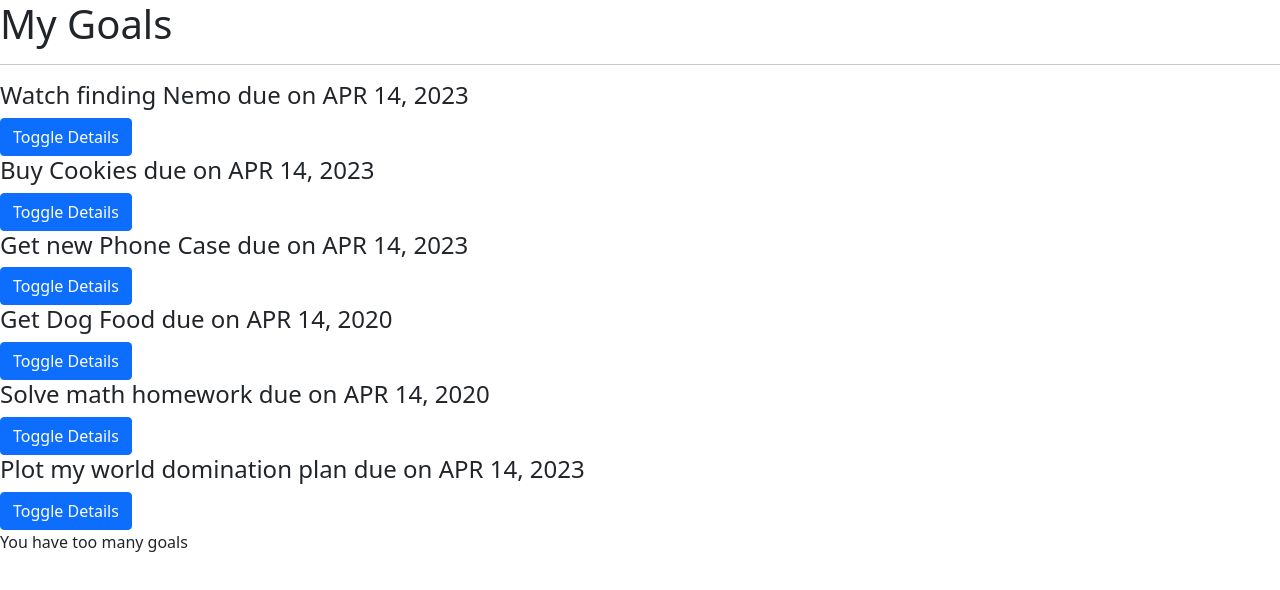
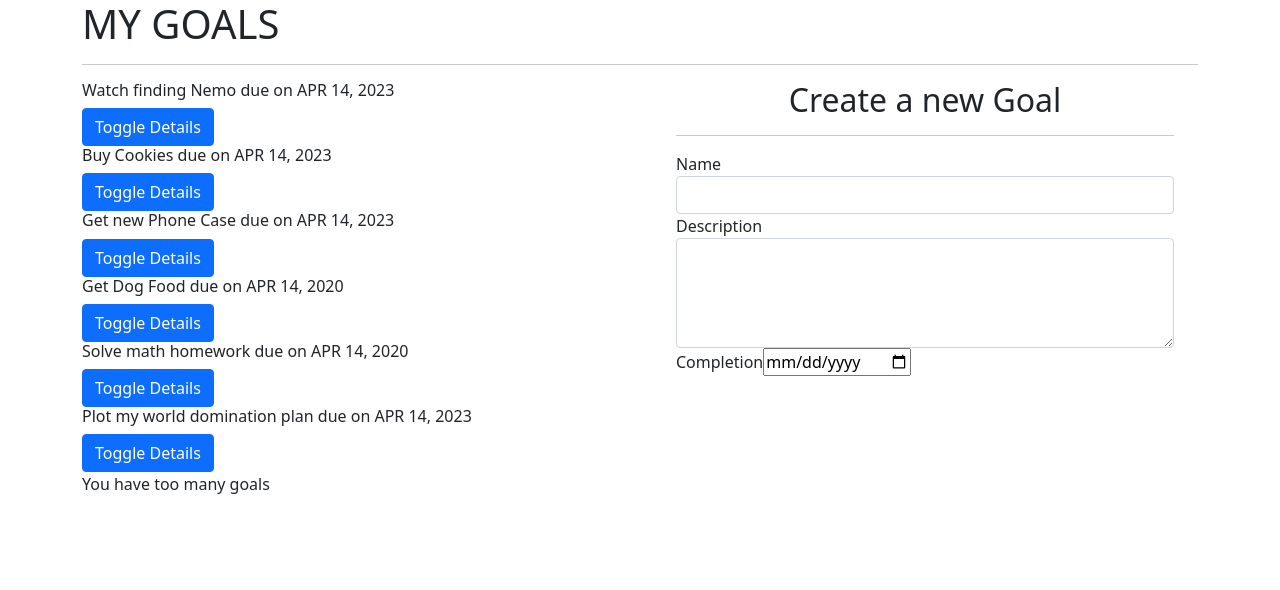
Before and after one commit to linetlucy-genchabe/my-goals, an Angular app: page / in a window 1280 px wide. Shown: the top 590 px of the page. Built offline with nearby package versions, Linux system fonts and the light colour scheme.

Commit message:
add columns

```diff
--- a/src/app/app.module.ts
+++ b/src/app/app.module.ts
@@ -7,6 +7,7 @@ import { GoalComponent } from './goal/goal.component';
 import { GoalDetailComponent } from './goal-detail/goal-detail.component';
 import { StrikethroughDirective } from './strikethrough.directive';
 import { DateCountPipe } from './date-count.pipe';
+import { GoalFormComponent } from './goal-form/goal-form.component';
 
 @NgModule({
   declarations: [
@@ -14,7 +15,8 @@ import { DateCountPipe } from './date-count.pipe';
     GoalComponent,
     GoalDetailComponent,
     StrikethroughDirective,
-    DateCountPipe
+    DateCountPipe,
+    GoalFormComponent
   ],
   imports: [
     BrowserModule,
--- /dev/null
+++ b/src/app/goal-form/goal-form.component.html
@@ -0,0 +1,23 @@
+<div class="container-fluid">
+    <h2 class="text-center">Create a new Goal</h2>
+    <hr>
+    <form>
+        <div class="form-group">
+
+            <label for="name">Name</label>
+            <input type="text" required class="form-control" id="name">
+
+        </div>
+        <div class="form-group">
+
+            <label for="description">Description</label>
+            <textarea class="form-control" id="description" rows="4" required></textarea>
+
+        </div>
+        <div class="form-group">
+            <label for="complete">Completion</label>
+            <input type='date' id="complete" required>
+
+        </div>
+    </form>
+</div>
--- /dev/null
+++ b/src/app/goal-form/goal-form.component.ts
@@ -0,0 +1,15 @@
+import { Component, OnInit } from '@angular/core';
+
+@Component({
+  selector: 'app-goal-form',
+  templateUrl: './goal-form.component.html',
+  styleUrls: ['./goal-form.component.css']
+})
+export class GoalFormComponent implements OnInit {
+
+  constructor() { }
+
+  ngOnInit(): void {
+  }
+
+}
--- a/src/app/goal/goal.component.html
+++ b/src/app/goal/goal.component.html
@@ -1,4 +1,4 @@
-<div calss="container">
+<!-- <div calss="container">
     <h1>My Goals</h1>
     <hr>
 
@@ -20,16 +20,28 @@
 
     <p *ngIf='goals.length > 5'>You have too many goals</p>
 
+</div> -->
+
+<div class="container">
+    <h1>MY GOALS</h1>
+    <hr>
+
+    <div class="row">
+        <div class="col-md-6">
+            <div *ngFor='let goal of goals;let i = index'>
+                <div>
+                    <h6 id={{i}} appStrikethrough>{{goal.name}} due on {{goal.completeDate|date|uppercase}}</h6>
+                    <button (click)='toggleDetails(i)' class="btn btn-primary">Toggle Details</button>
+                </div>
+
+                <div *ngIf='goal.showDescription'>
+                    <app-goal-detail [goal]='goal' (isComplete)='deleteGoal($event,i)'></app-goal-detail>
+                </div>
+            </div>
+        </div>
+        <div class="col-md-6">
+            <app-goal-form></app-goal-form>
+        </div>
+    </div>
+    <p *ngIf='goals.length > 5'>You have too many goals</p>
 </div>
-
-
-<!--
-<ul>
-    <div *ngFor='let goal of goals;let i = index'>
-        <li appStrikethrough>{{goal.name}} due on {{goal.completeDate|date|uppercase}}</li>
-        <button (click)='toggleDetails(i)'>Toggle Details</button>
-
-        <app-goal-detail *ngIf='goal.showDescription' [goal]='goal' (isComplete)='deleteGoal($event,i)'></app-goal-detail>
-    </div>
-</ul>
-<p *ngIf='goals.length > 5'>You have too many goals</p> -->
```
Also changed, not shown: src/app/goal-form/goal-form.component.css (added), 1 other file (tests, documents, lock files or other folders).
